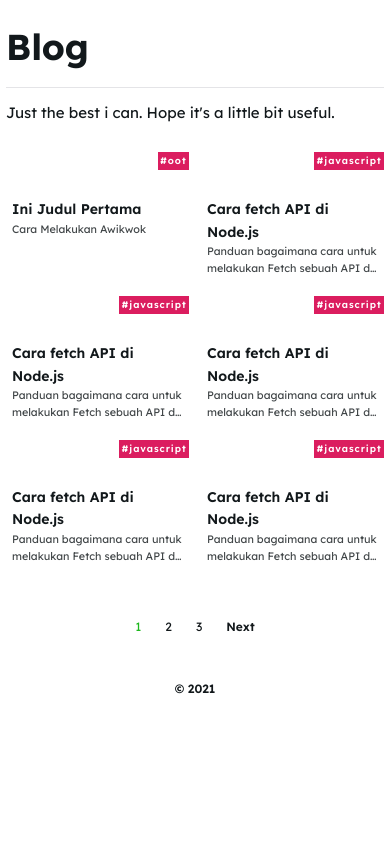
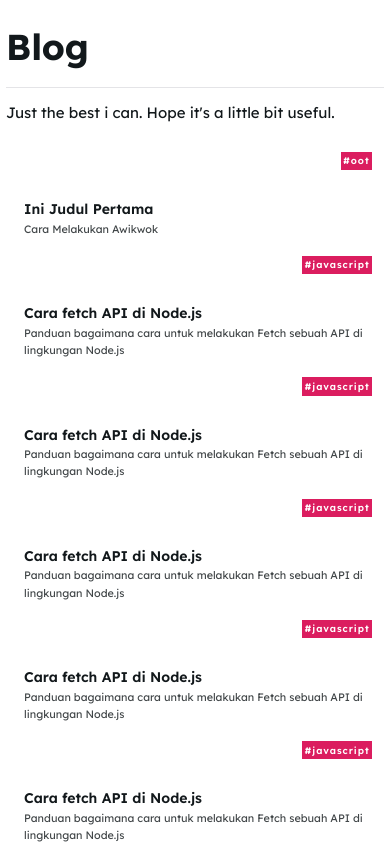
Before and after one commit to tarsisius/nextjs-static-blog, a Next.js app: page / in a window 390 px wide. Shown: the top 844 px of the page. Built offline with nearby package versions, Linux system fonts and the light colour scheme.

Commit message:
Responsive Bug Fix

```diff
--- a/styles/globals.css
+++ b/styles/globals.css
@@ -388,7 +388,7 @@ footer {
     padding: 1em;
   }
   .post-list {
-    margin: 0;
+    margin: 1em;
   }
   .box {
     grid-template-columns: 1fr;
@@ -420,9 +420,10 @@ footer {
 }
 @media only screen and (max-width: 480px) {
   .post-list {
-    grid-gap: 1em 1em;
+    grid-gap: 1em;
+    grid-template-columns: 1fr;
   }
-  .box__image a div {
+  .box__image .real a div {
     height: auto;
     width: 100%;
   }
```
